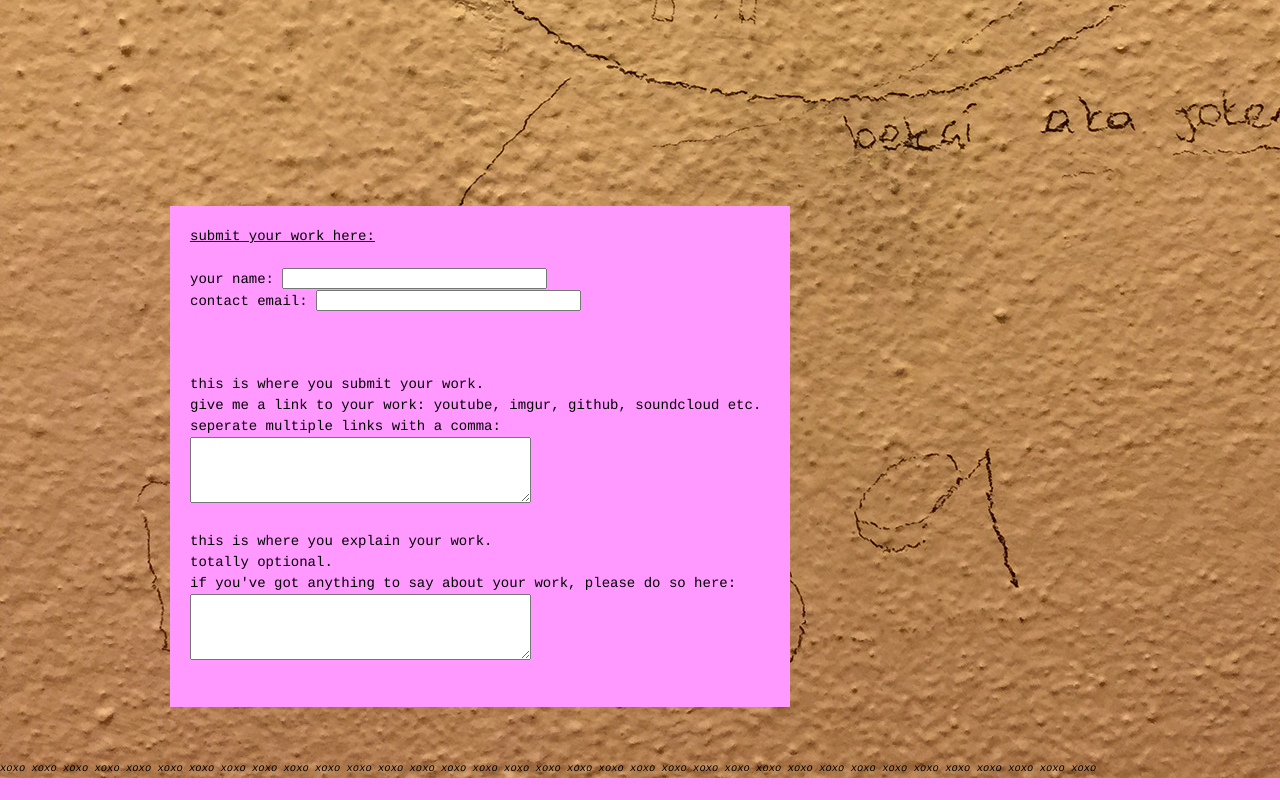
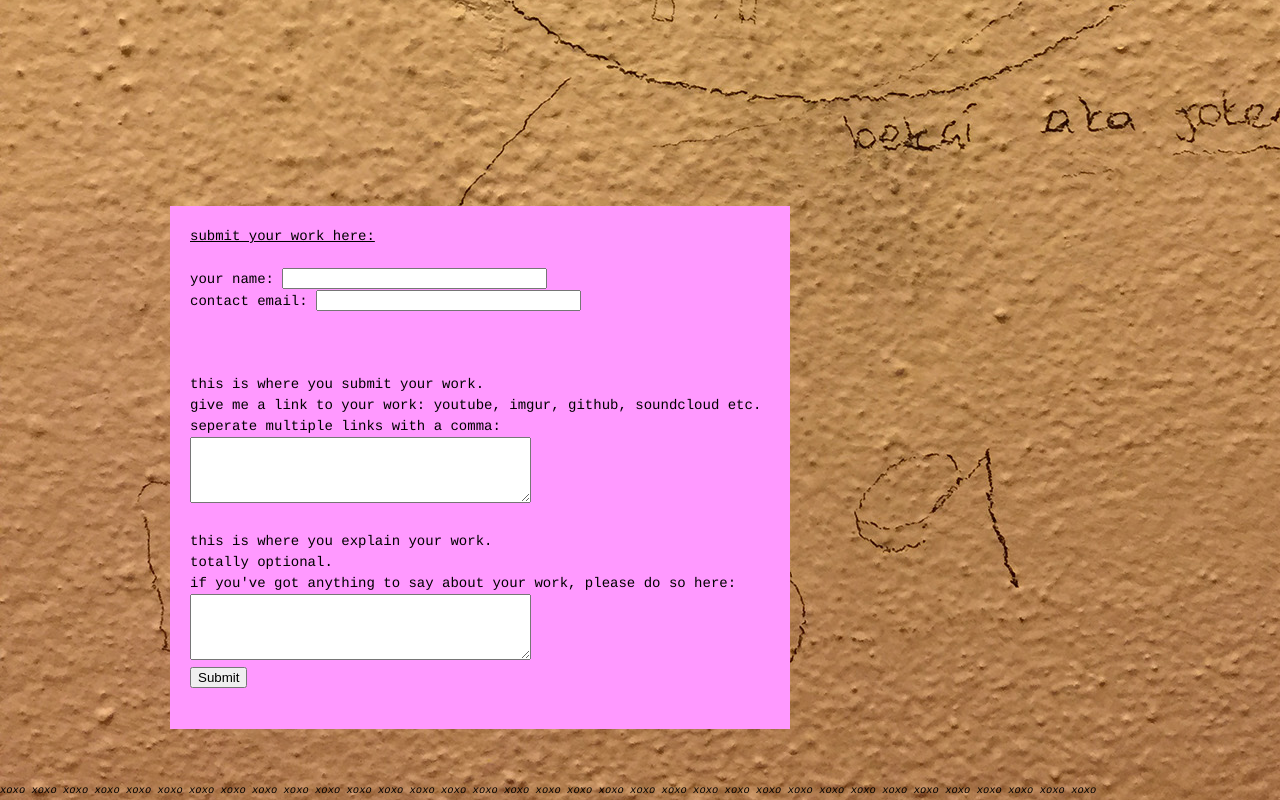
Before and after one commit to tturan/call, a plain HTML site: page index.html in a window 1280 px wide. Shown: the part 3131-3931 px from the top of the page. Before the commit the page ends 3909 px from the top, so only its background shows below. Drawn offline with Linux system fonts and the light colour scheme.

Commit message:
added submit button to form

```diff
--- a/index.html
+++ b/index.html
@@ -155,6 +155,7 @@
             <textarea rows="4" cols="40" name="explain" id="explain">
             </textarea>
             </p>
+            <input type="submit" value="Submit" />
           </fieldset>
         </form>
       </div>
```
